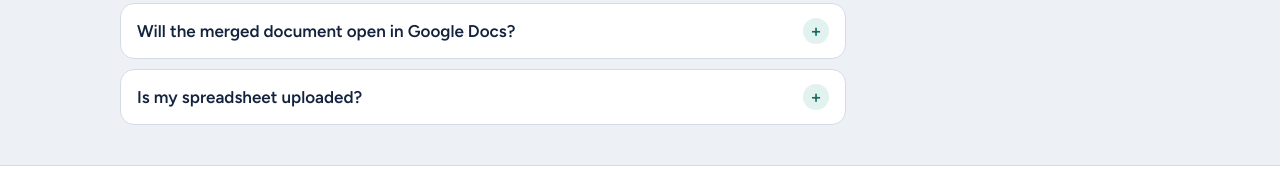
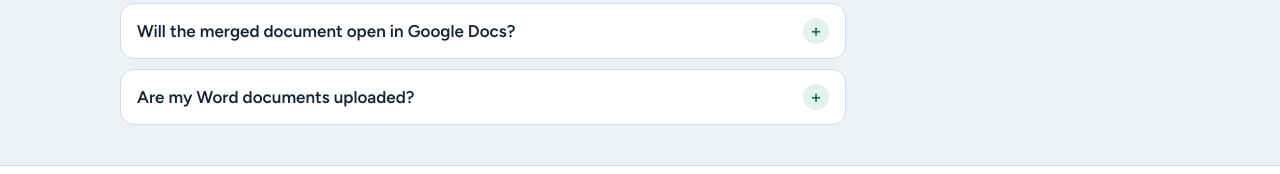
Before and after one commit to abrar858/toolbench, a plain HTML site: page merge-word-documents.html in a window 1280 px wide. Shown: the part 1703-1877 px from the top of the page. Drawn offline with Linux system fonts and the light colour scheme.

Commit message:
Fix incorrect spreadsheet FAQ on Word merge page

```diff
--- a/merge-word-documents.html
+++ b/merge-word-documents.html
@@ -28,7 +28,7 @@
 <script>try{const t=localStorage.getItem("theme");if(t)document.documentElement.dataset.theme=t}catch(e){}</script>
 <script type="application/ld+json">{"@context":"https://schema.org","@type":"WebApplication","name":"Merge Word documents","url":"https://toolsbravo.com/merge-word-documents.html","description":"Combine several Word .docx files into one document, keeping text, tables, images, links and lists. Free, private and no upload.","applicationCategory":"UtilitiesApplication","operatingSystem":"Any modern web browser","isAccessibleForFree":true,"inLanguage":"en-GB","offers":{"@type":"Offer","price":"0","priceCurrency":"GBP"},"publisher":{"@type":"Organization","name":"ToolsBravo","url":"https://toolsbravo.com/"}}</script>
 <script type="application/ld+json">{"@context":"https://schema.org","@type":"BreadcrumbList","itemListElement":[{"@type":"ListItem","position":1,"name":"ToolsBravo","item":"https://toolsbravo.com/"},{"@type":"ListItem","position":2,"name":"Office & data tools","item":"https://toolsbravo.com/#office"},{"@type":"ListItem","position":3,"name":"Merge Word documents","item":"https://toolsbravo.com/merge-word-documents.html"}]}</script>
-<script type="application/ld+json">{"@context":"https://schema.org","@type":"FAQPage","mainEntity":[{"@type":"Question","name":"How do I combine Word documents into one?","acceptedAnswer":{"@type":"Answer","text":"Choose the .docx files, put them in order and press Merge documents. The combined file downloads as merged.docx."}},{"@type":"Question","name":"Can I merge .doc files?","acceptedAnswer":{"@type":"Answer","text":"Only .docx. Open older .doc files in Word, Google Docs or LibreOffice and save them as .docx first."}},{"@type":"Question","name":"Will the merged document open in Google Docs?","acceptedAnswer":{"@type":"Answer","text":"Yes. Upload merged.docx to Google Drive and open it with Google Docs, or open it in Word, Pages or LibreOffice."}},{"@type":"Question","name":"Is my spreadsheet uploaded?","acceptedAnswer":{"@type":"Answer","text":"No. The file is opened by your own browser and never leaves your device, so it is safe for payroll, customer lists and other confidential data."}}]}</script>
+<script type="application/ld+json">{"@context":"https://schema.org","@type":"FAQPage","mainEntity":[{"@type":"Question","name":"How do I combine Word documents into one?","acceptedAnswer":{"@type":"Answer","text":"Choose the .docx files, put them in order and press Merge documents. The combined file downloads as merged.docx."}},{"@type":"Question","name":"Can I merge .doc files?","acceptedAnswer":{"@type":"Answer","text":"Only .docx. Open older .doc files in Word, Google Docs or LibreOffice and save them as .docx first."}},{"@type":"Question","name":"Will the merged document open in Google Docs?","acceptedAnswer":{"@type":"Answer","text":"Yes. Upload merged.docx to Google Drive and open it with Google Docs, or open it in Word, Pages or LibreOffice."}},{"@type":"Question","name":"Are my Word documents uploaded?","acceptedAnswer":{"@type":"Answer","text":"No. The Word documents are processed in your own browser and are not uploaded to a server."}}]}</script>
 </head>
 <body data-tool="merge-word">
 <a class="skip-link" href="#app">Skip to content</a>
@@ -65,7 +65,7 @@
     <p>Many online mergers upload your documents to a server. Here the files are unpacked and combined by your own browser, so contracts, CVs and reports never leave your device.</p>
 
     <h2 id="frequently-asked-questions">Frequently asked questions</h2>
-    <div class="faq"><details><summary>How do I combine Word documents into one?</summary><p>Choose the .docx files, put them in order and press Merge documents. The combined file downloads as merged.docx.</p></details><details><summary>Can I merge .doc files?</summary><p>Only .docx. Open older .doc files in Word, Google Docs or LibreOffice and save them as .docx first.</p></details><details><summary>Will the merged document open in Google Docs?</summary><p>Yes. Upload merged.docx to Google Drive and open it with Google Docs, or open it in Word, Pages or LibreOffice.</p></details><details><summary>Is my spreadsheet uploaded?</summary><p>No. The file is opened by your own browser and never leaves your device, so it is safe for payroll, customer lists and other confidential data.</p></details></div>
+    <div class="faq"><details><summary>How do I combine Word documents into one?</summary><p>Choose the .docx files, put them in order and press Merge documents. The combined file downloads as merged.docx.</p></details><details><summary>Can I merge .doc files?</summary><p>Only .docx. Open older .doc files in Word, Google Docs or LibreOffice and save them as .docx first.</p></details><details><summary>Will the merged document open in Google Docs?</summary><p>Yes. Upload merged.docx to Google Drive and open it with Google Docs, or open it in Word, Pages or LibreOffice.</p></details><details><summary>Are my Word documents uploaded?</summary><p>No. The Word documents are processed in your own browser and are not uploaded to a server.</p></details></div>
 
   </article>
   <div class="related related-bottom"><h2>Related tools</h2><ul><li><a href="word-to-pdf.html">Word to PDF</a></li><li><a href="merge-pdf.html">Merge PDF</a></li><li><a href="pdf-to-word.html">PDF to Word</a></li></ul></div>
```
